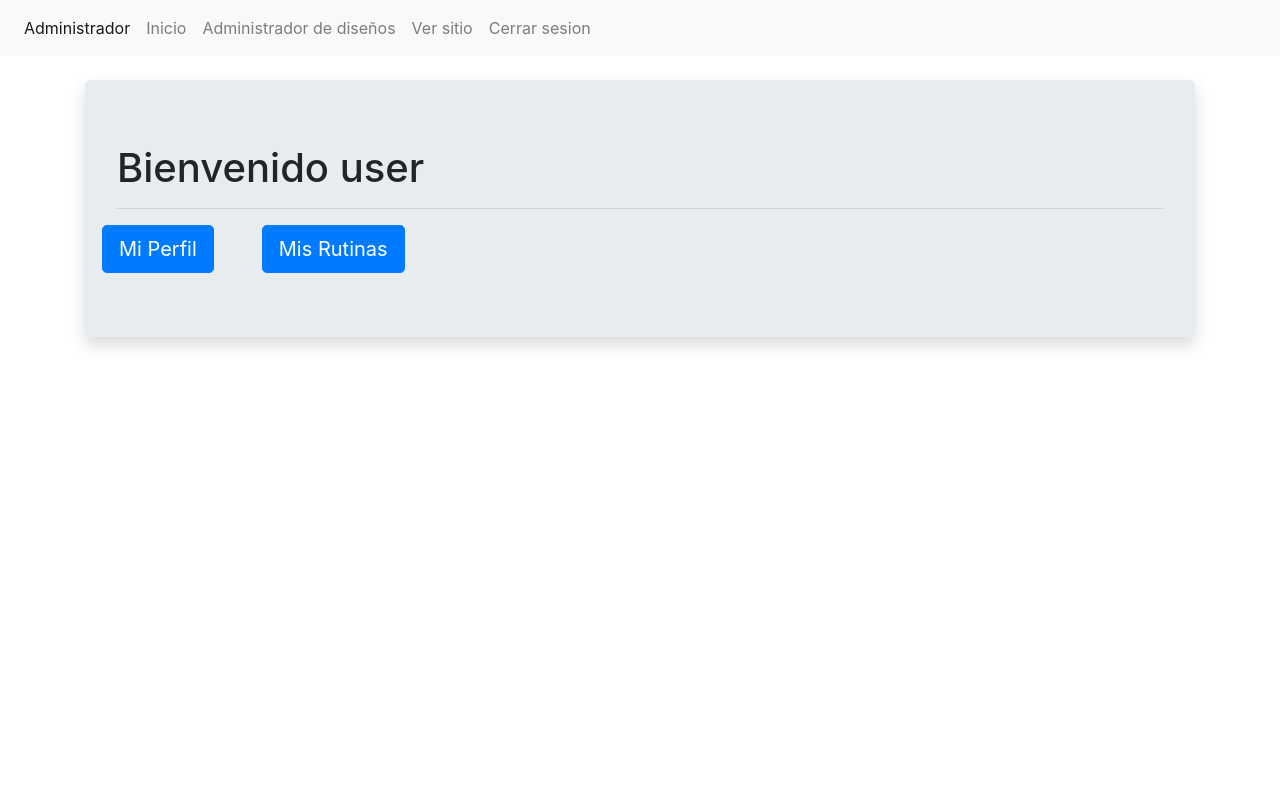
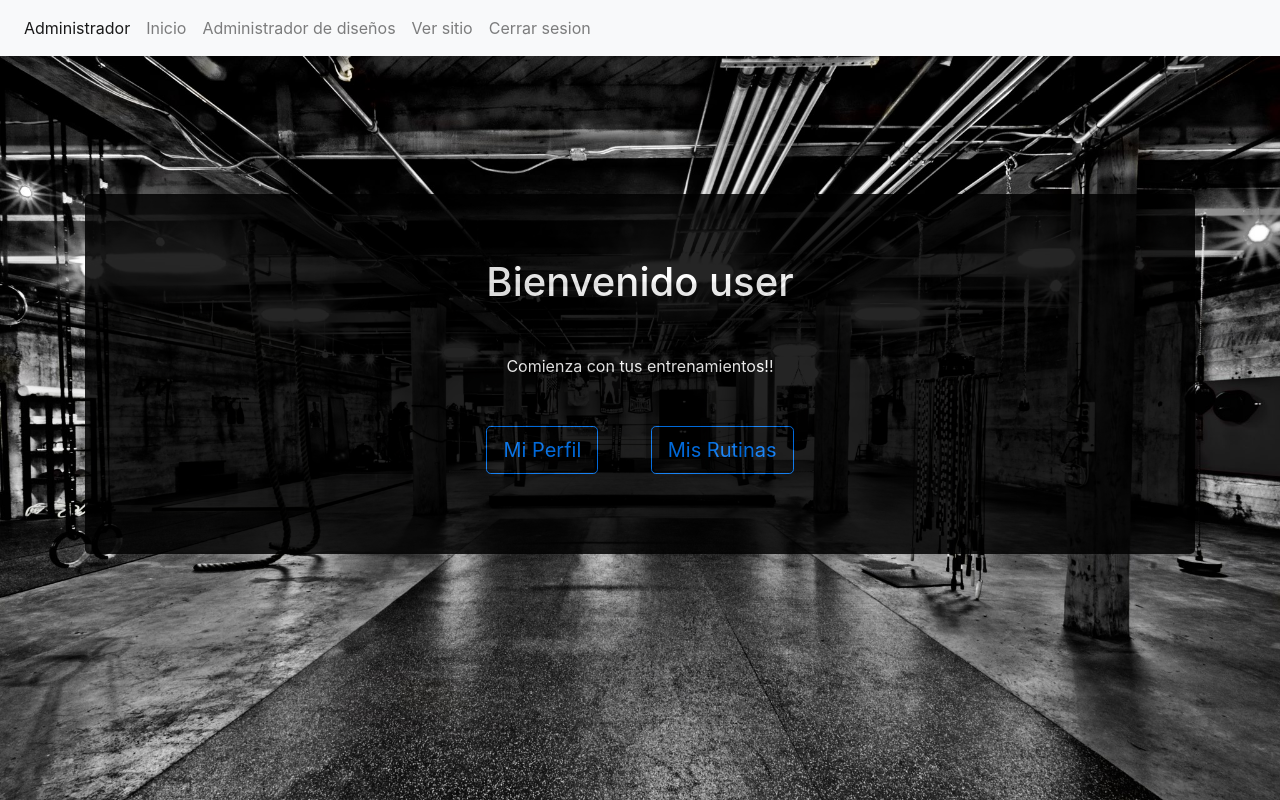
Before and after one commit to DrEureka/AmdBD---TPS, a PHP site: page /usuario/inicio.php in a window 1280 px wide. Run offline with PHP 8.4, Linux system fonts and the light colour scheme; the visitor is signed in with stand-in values (Sample User, id 1).

Commit message:
Mejoras Usuarios

```diff
--- a/SharkDbProyecto/css/usuario.css
+++ b/SharkDbProyecto/css/usuario.css
@@ -1,9 +1,15 @@
-.usuario-login-fondo {
+.usuario-fondo {
     background-image: url('../img/login.jpg');
     background-repeat: no-repeat;
     background-size: cover;
 }
 
-.usuario-login-container{
+.usuario-container {
     margin-top: 10%;
 }
+
+.usuario-transparencia {
+    opacity: 0.85;
+    background-color: black;
+    color : white;
+}
--- a/SharkDbProyecto/usuario/Inicio.php
+++ b/SharkDbProyecto/usuario/Inicio.php
@@ -1,15 +1,13 @@
 <?php include('template/header.php') ?>
-<div class="col-md-12">
-    <div class="jumbotron shadow">
+<div class="text-center col-md-12 usuario-container">
+    <div class="jumbotron usuario-transparencia">
         <h1>Bienvenido <?php echo $nombreUsuario ?></h1>
-        <hr>
-        <div class="row">
-            <div>
-                <a class="btn btn-primary btn-lg" href="perfil.php" role="button">Mi Perfil</a>
-            </div>
-            <div>
-                <a class="btn btn-primary btn-lg ml-5" href="rutinas.php" role="button">Mis Rutinas</a>
-            </div>
+        <div class="mt-5">
+            <p>Comienza con tus entrenamientos!!</p>
+            <p class="mt-5">
+                <a class="btn btn-outline-primary btn-lg" href="perfil.php" role="button">Mi Perfil</a>
+                <a class="btn btn-outline-primary btn-lg ml-5" href="rutinas.php" role="button">Mis Rutinas</a>
+            </p>
         </div>
     </div>
 </div>
--- a/SharkDbProyecto/usuario/template/footer.php
+++ b/SharkDbProyecto/usuario/template/footer.php
@@ -1,4 +1,4 @@
-</div>
+
 
            </div>
        </div>
--- a/SharkDbProyecto/usuario/template/header.php
+++ b/SharkDbProyecto/usuario/template/header.php
@@ -22,9 +22,10 @@ else{
 
   <!-- Bootstrap CSS -->
   <link rel="stylesheet" href="https://stackpath.bootstrapcdn.com/bootstrap/4.3.1/css/bootstrap.min.css" integrity="sha384-ggOyR0iXCbMQv3Xipma34MD+dH/1fQ784/j6cY/iJTQUOhcWr7x9JvoRxT2MZw1T" crossorigin="anonymous">
+  <link rel="stylesheet" href="/css/usuario.css">
 </head>
 
-<body>
+<body class="usuario-fondo">
   <?php $url = "http://" . $_SERVER['HTTP_HOST']. "" ?>
 
   <nav class="navbar navbar-expand navbar-light bg-light">
```
Also changed, not shown: SharkDbProyecto/usuario/index.php (+6 -51 lines), SharkDbProyecto/usuario/perfil.php (+7 -7 lines), SharkDbProyecto/usuario/rutinas.php (+7 -7 lines).
